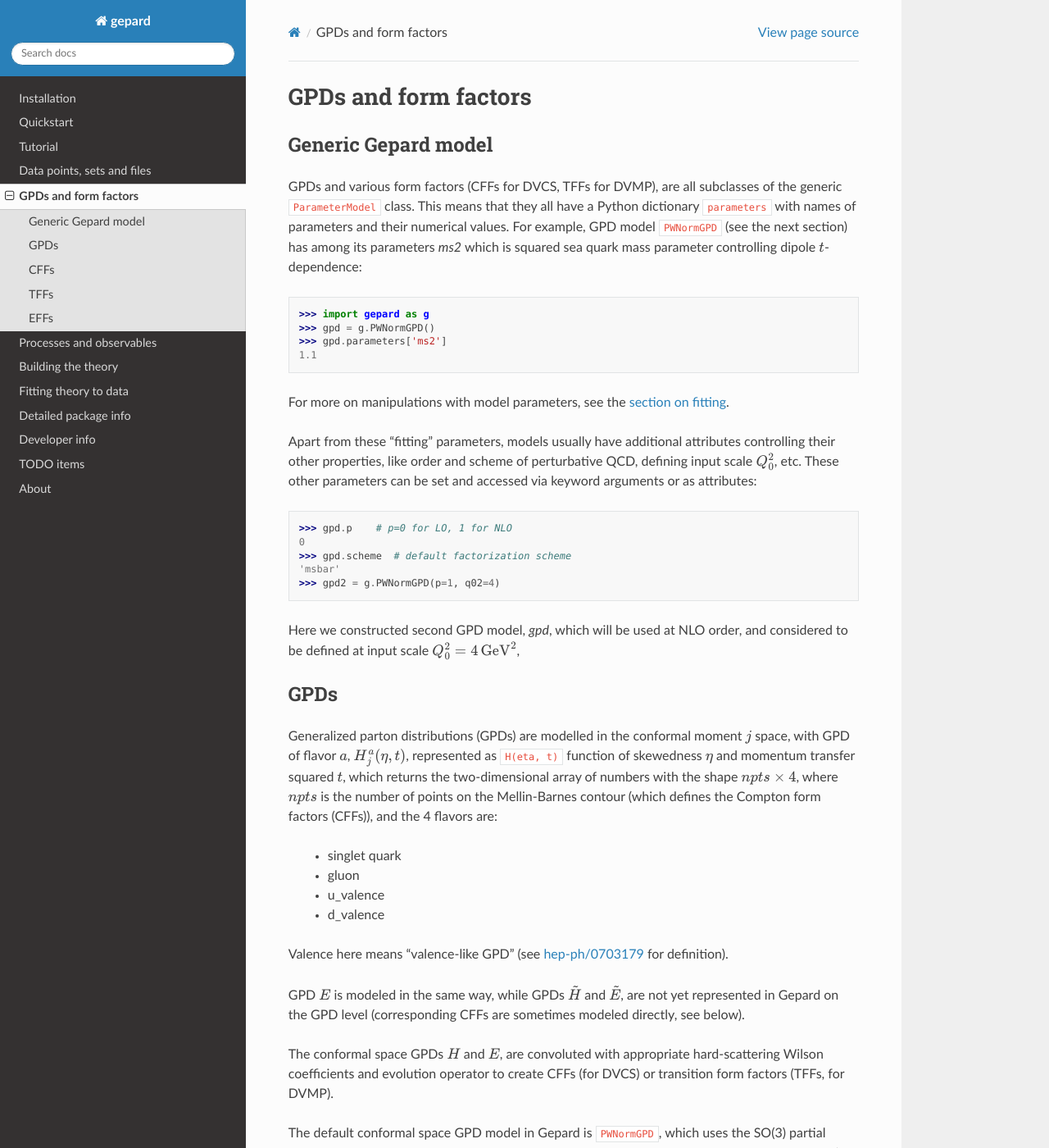
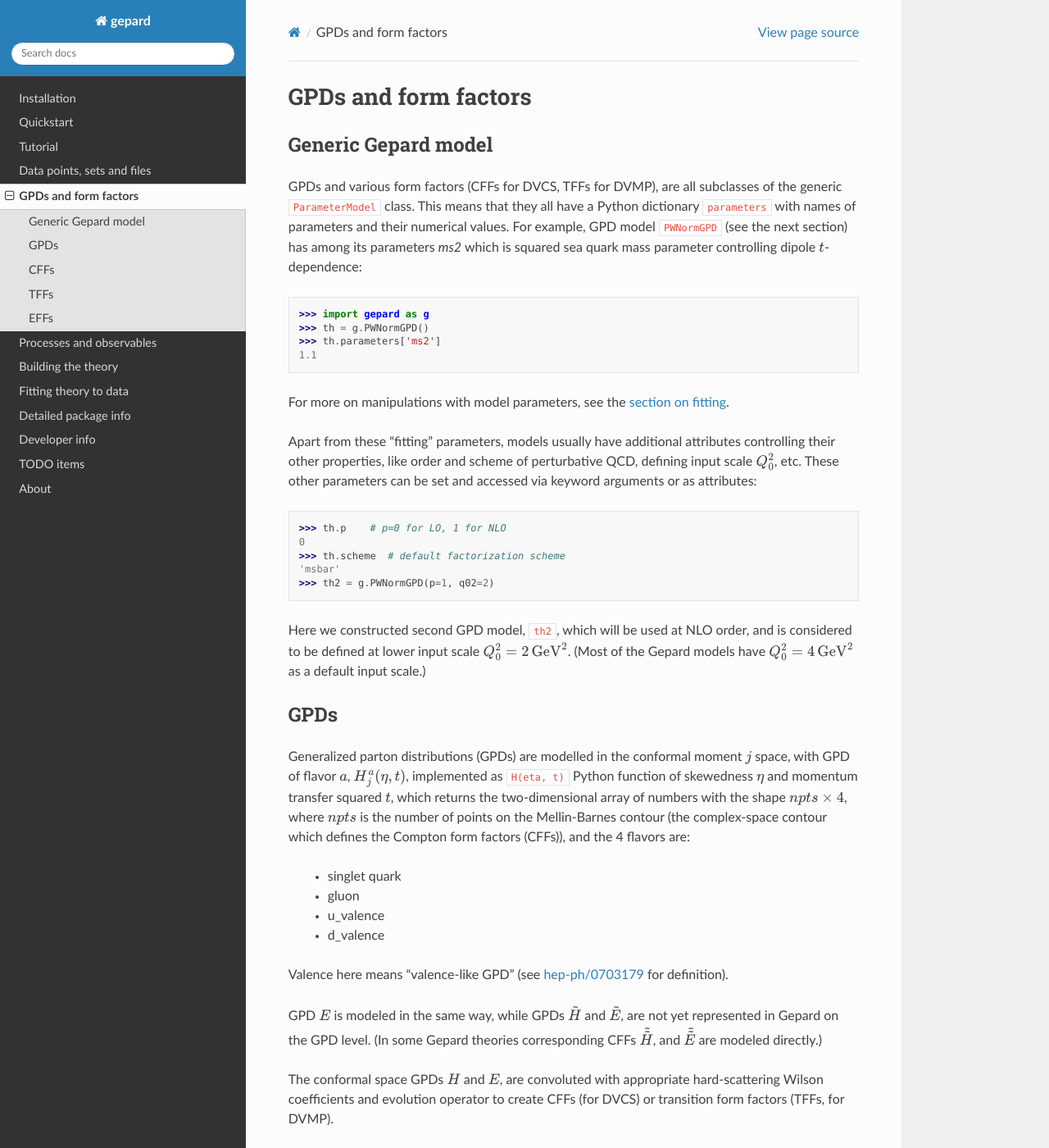
Before and after one commit to kkumer/gepard, a Sphinx documentation site: the page built from docs/source/gpds.rst, in a window 1280 px wide and 1400 px high. Shown: the whole window at 82% size. Built offline with Sphinx 7.4.7 and the Read the Docs theme 2.0.0, drawn with Linux system fonts in a browser that asks for light colours; some of the changed text lies outside the part shown.

Commit message:
Hx(x, eta, t) -> Hx(pt).

```diff
--- a/docs/source/gpds.rst
+++ b/docs/source/gpds.rst
@@ -16,8 +16,8 @@
 .. code-block:: python
 
    >>> import gepard as g
-   >>> gpd = g.PWNormGPD()
-   >>> gpd.parameters['ms2']
+   >>> th = g.PWNormGPD()
+   >>> th.parameters['ms2']
    1.1
 
 For more on manipulations with model parameters, see the
@@ -31,15 +31,17 @@
 
 .. code-block:: python
 
-   >>> gpd.p    # p=0 for LO, 1 for NLO
+   >>> th.p    # p=0 for LO, 1 for NLO
    0
-   >>> gpd.scheme  # default factorization scheme
+   >>> th.scheme  # default factorization scheme
    'msbar'
-   >>> gpd2 = g.PWNormGPD(p=1, q02=4)
+   >>> th2 = g.PWNormGPD(p=1, q02=2)
 
-Here we constructed second GPD model, `gpd`, which will be used
-at NLO order, and considered to be defined at input scale
-:math:`Q_{0}^2 = 4\, {\rm GeV}^2`,
+Here we constructed second GPD model, ``th2``, which will be used
+at NLO order, and is considered to be defined at lower input scale
+:math:`Q_{0}^2 = 2\, {\rm GeV}^2`.
+(Most of the Gepard models have :math:`Q_{0}^2 = 4\, {\rm GeV}^2`
+as a default input scale.)
 
 
 GPDs
@@ -48,11 +50,11 @@
 Generalized parton distributions (GPDs) are modelled in the
 conformal moment :math:`j` space, with GPD of flavor :math:`a`,
 :math:`H^{a}_{j}(\eta, t)`,
-represented as ``H(eta, t)`` function of skewedness :math:`\eta` and
+implemented as ``H(eta, t)`` Python function of skewedness :math:`\eta` and
 momentum transfer squared :math:`t`, which returns the two-dimensional
 array of numbers with the shape :math:`npts \times 4`, where :math:`npts` is
-the number of points on the Mellin-Barnes contour (which defines the
-Compton form factors (CFFs)), and the 4 flavors are:
+the number of points on the Mellin-Barnes contour (the complex-space
+contour which defines the Compton form factors (CFFs)), and the 4 flavors are:
 
    - singlet quark
    - gluon
@@ -63,8 +65,9 @@
 `hep-ph/0703179 <https://arXiv.org/abs/hep-ph/0703179>`_ for definition).
 
 GPD :math:`E` is modeled in the same way, while GPDs :math:`\tilde{H}` and
-:math:`\tilde{E}`, are not yet represented in Gepard on the GPD level
-(corresponding CFFs are sometimes modeled directly, see below).
+:math:`\tilde{E}`, are not yet represented in Gepard on the GPD level.
+(In some Gepard theories corresponding CFFs :math:`\tilde{\tilde{H}}`,
+and :math:`\tilde{\tilde{E}}` are modeled directly.)
 
 The conformal space GPDs :math:`H` and :math:`E`, are convoluted with
 appropriate hard-scattering Wilson coefficients and evolution operator
@@ -100,26 +103,31 @@
      - 'dipole'
 
 
-Here residual :math:`t` dependence is beyond the dependence
+Here the residual :math:`t` dependence is additional to the dependence
 :math:`x^{-\alpha' t}` coming from the Regge trajectory.
+Parameters of this model are described in the above paper.
 
 For a given j-space model, you can evaluate also standard GPDs
 in the x-space (presently only for :math:`\eta=0`
-or :math:`\eta=x`), using method ``gpd.Hx(x, eta, t, Q2)``,
+or :math:`\eta=x`), using method ``th.Hx``,
 which returns the triplet [singlet/sea quark, gluon,
 non-singlet/valence quark] GPDs (the third one is not implemented yet
 and is set to zero):
 
 .. code-block:: python
 
-   >>> gpd.Hx(0.01, 0, 0, 8)   # should be equal to PDFs
+   >>> pt = g.DataPoint({'x': 0.01, 'eta': 0, 't': 0, 'Q2': 8})
+   >>> th.Hx(pt)   # should be equal to PDFs
    array([258.04908329,  25.19998599,   0.        ])
-   >>> gpd.Hx(0.01, 0.01, -0.2, 4)
+   >>> pt = g.DataPoint({'x': 0.01, 'eta': 0.01, 't': -0.2, 'Q2': 4})
+   >>> th.Hx(pt)
    array([267.91985614,   2.13496561,   0.        ])
-   >>> gpd.Hx(0.02, 0.01, -0.2, 4)   # doesn't work for arbitrary eta!
+   >>> pt.eta = 0.3
+   >>> th.Hx(pt)   # doesn't work yet for arbitrary eta!
    Traceback (most recent call last):
    ...
    Exception: eta has to be either 0 or equal to x
+
 
 CFFs
 ----
--- a/docs/source/quickstart.rst
+++ b/docs/source/quickstart.rst
@@ -7,9 +7,9 @@
 #. ``DataPoint`` contains information about kinematics and, possibly,
    about particular measurement perfomed at that kinematics
 
-#. ``Theory``, contains information on how to calculate observables for
-   given data point, which includes information about hadronic structure,
-   i. e., GPDs and electromagnetic form factors
+#. ``Theory``, contains algorithms for evaluation of
+   various structure functions (CFFs, GPDs, ...) and observables
+   (cross-sections, asymmetries, ...) for a given data point,
 
 
 These objects are classes (in the sense of object-oriented programming)
```
Also changed, not shown: other parts of docs/source/gpds.rst (+1 -1 lines), docs/source/tutorial.rst (+31 -24 lines), 2 other files.
